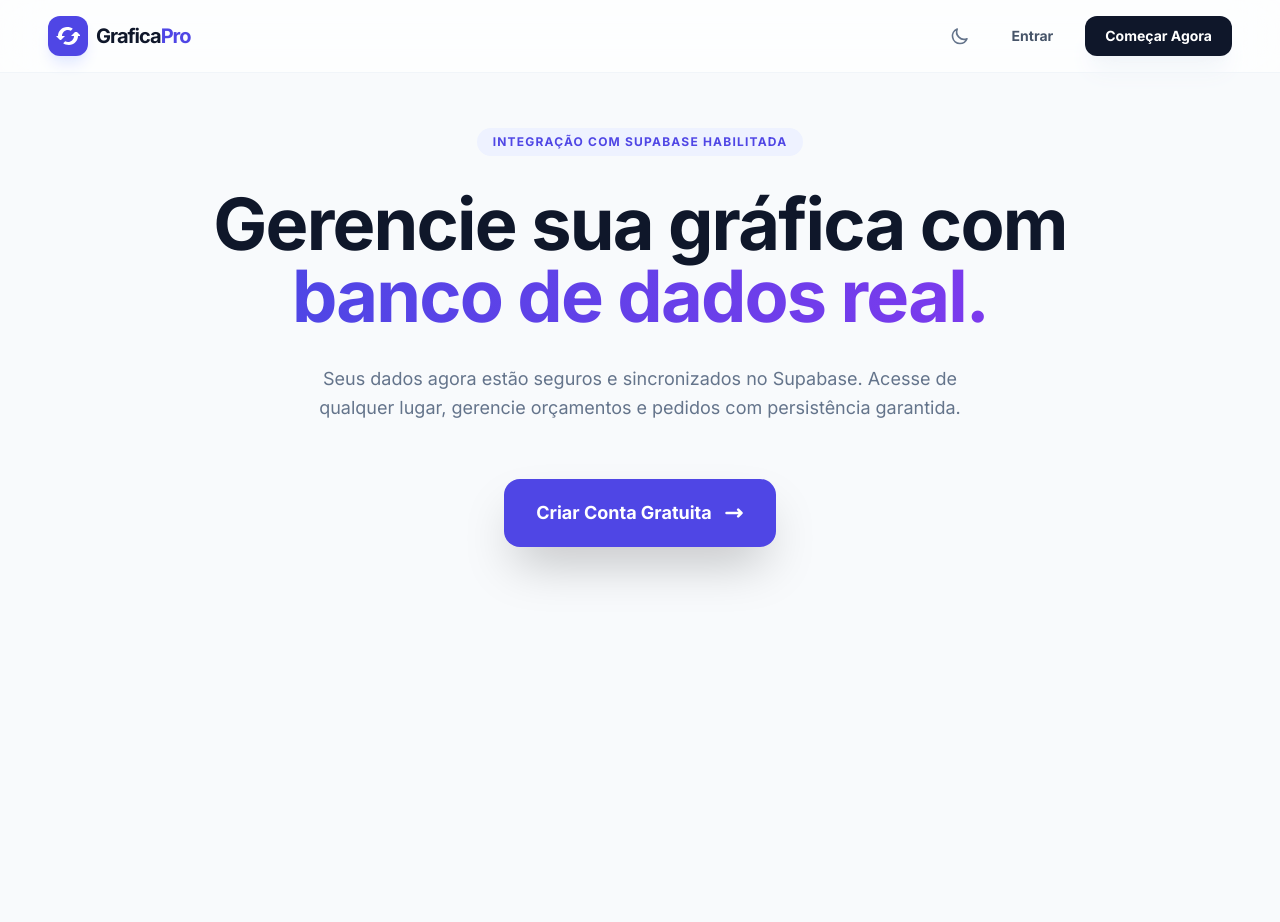
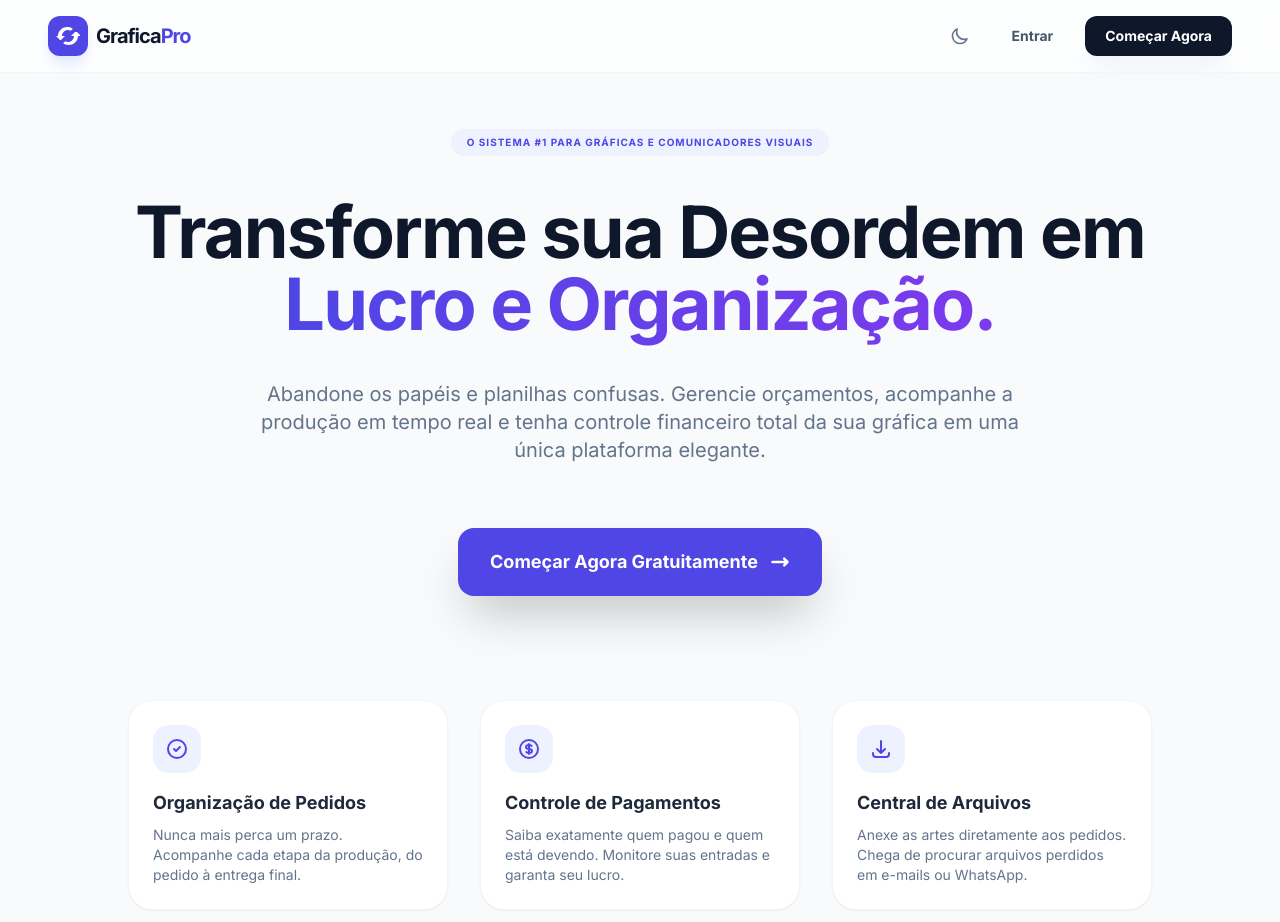
Before and after one commit to ccesarsp182/graficapro, a React (Vite) app: page / in a window 1280 px wide. Shown: the top 922 px of the page. Before the commit the page ends 800 px from the top, so only its background shows below. Built offline with nearby package versions, Linux system fonts and the light colour scheme.

Commit message:
feat: Refactor landing page content and auth flow
Updates the landing page text for better clarity and impact.
Adjusts the authentication flow to correctly handle email confirmation scenarios and provides more specific error messages to the user.

```diff
--- a/components/LandingPage.tsx
+++ b/components/LandingPage.tsx
@@ -37,7 +37,6 @@ const LandingPage: React.FC<LandingPageProps> = ({ onAuthSuccess, isDarkMode, to
 
         if (signUpError) throw signUpError;
 
-        // Se o email_confirmed_at for nulo e não houver erro, o Supabase enviou um e-mail de confirmação
         if (data.user && !data.session) {
           setError('E-mail de confirmação enviado! Verifique sua caixa de entrada para ativar sua conta.');
           setIsAuthenticating(false);
@@ -70,7 +69,6 @@ const LandingPage: React.FC<LandingPageProps> = ({ onAuthSuccess, isDarkMode, to
       console.error('Erro de Autenticação:', err);
       let message = err.message || 'Erro na autenticação.';
 
-      // Tratamento específico para o erro de limite de e-mail do Supabase
       if (message.includes('rate limit exceeded')) {
         message = 'Limite de e-mails atingido! O Supabase permite apenas 3 novos cadastros por hora. Aguarde um momento ou desative a "Confirmação de E-mail" no painel do Supabase para testes.';
       } else if (message.includes('Invalid login credentials')) {
@@ -214,22 +212,51 @@ const LandingPage: React.FC<LandingPageProps> = ({ onAuthSuccess, isDarkMode, to
       </nav>
 
       <main className="pt-32 pb-20 px-6 md:px-12">
-        <div className="max-w-5xl mx-auto text-center space-y-8">
-          <div className="inline-block px-4 py-1.5 bg-indigo-50 dark:bg-indigo-900/20 text-indigo-600 dark:text-indigo-400 rounded-full text-xs font-black uppercase tracking-widest animate-slideDown">
-            Integração com Supabase Habilitada
+        <div className="max-w-5xl mx-auto text-center space-y-10">
+          <div className="inline-block px-4 py-1.5 bg-indigo-50 dark:bg-indigo-900/20 text-indigo-600 dark:text-indigo-400 rounded-full text-[10px] font-black uppercase tracking-widest animate-slideDown">
+            O SISTEMA #1 PARA GRÁFICAS E COMUNICADORES VISUAIS
           </div>
+
           <h1 className="text-5xl md:text-7xl font-black text-slate-900 dark:text-white leading-[1.1] tracking-tight animate-slideDown">
-            Gerencie sua gráfica com <br />
-            <span className="text-transparent bg-clip-text bg-gradient-to-r from-indigo-600 to-violet-600">banco de dados real.</span>
+            Transforme sua Desordem em <br />
+            <span className="text-transparent bg-clip-text bg-gradient-to-r from-indigo-600 to-violet-600">Lucro e Organização.</span>
           </h1>
-          <p className="text-lg text-slate-500 dark:text-slate-400 max-w-2xl mx-auto leading-relaxed animate-slideDown">
-            Seus dados agora estão seguros e sincronizados no Supabase. Acesse de qualquer lugar, gerencie orçamentos e pedidos com persistência garantida.
+
+          <p className="text-lg md:text-xl text-slate-500 dark:text-slate-400 max-w-3xl mx-auto leading-relaxed animate-slideDown">
+            Abandone os papéis e planilhas confusas. Gerencie orçamentos, acompanhe a produção em tempo real e tenha controle financeiro total da sua gráfica em uma única plataforma elegante.
           </p>
+
           <div className="flex flex-col sm:flex-row items-center justify-center gap-4 pt-6 animate-slideDown">
             <button onClick={() => openModal('signup')} className="group px-8 py-5 bg-indigo-600 text-white rounded-2xl font-black text-lg shadow-2xl hover:bg-indigo-700 transition-all active:scale-95 flex items-center gap-3">
-              Criar Conta Gratuita
+              Começar Agora Gratuitamente
               <svg className="w-5 h-5 group-hover:translate-x-1 transition-transform" fill="none" stroke="currentColor" viewBox="0 0 24 24"><path strokeLinecap="round" strokeLinejoin="round" strokeWidth="3" d="M17 8l4 4m0 0l-4 4m4-4H3"></path></svg>
             </button>
+          </div>
+
+          <div className="grid grid-cols-1 md:grid-cols-3 gap-8 pt-16 animate-fadeIn">
+            <div className="p-6 bg-white dark:bg-slate-900 rounded-3xl border border-slate-100 dark:border-slate-800 shadow-sm hover:shadow-md transition-all text-left">
+              <div className="w-12 h-12 bg-indigo-50 dark:bg-indigo-900/30 text-indigo-600 dark:text-indigo-400 rounded-2xl flex items-center justify-center mb-4">
+                <svg className="w-6 h-6" fill="none" stroke="currentColor" viewBox="0 0 24 24"><path strokeLinecap="round" strokeLinejoin="round" strokeWidth="2" d="M9 12l2 2 4-4m6 2a9 9 0 11-18 0 9 9 0 0118 0z"></path></svg>
+              </div>
+              <h3 className="font-black text-slate-800 dark:text-white text-lg">Organização de Pedidos</h3>
+              <p className="text-sm text-slate-500 dark:text-slate-400 mt-2">Nunca mais perca um prazo. Acompanhe cada etapa da produção, do pedido à entrega final.</p>
+            </div>
+
+            <div className="p-6 bg-white dark:bg-slate-900 rounded-3xl border border-slate-100 dark:border-slate-800 shadow-sm hover:shadow-md transition-all text-left">
+              <div className="w-12 h-12 bg-indigo-50 dark:bg-indigo-900/30 text-indigo-600 dark:text-indigo-400 rounded-2xl flex items-center justify-center mb-4">
+                <svg className="w-6 h-6" fill="none" stroke="currentColor" viewBox="0 0 24 24"><path strokeLinecap="round" strokeLinejoin="round" strokeWidth="2" d="M12 8c-1.657 0-3 .895-3 2s1.343 2 3 2 3 .895 3 2-1.343 2-3 2m0-8c1.11 0 2.08.402 2.599 1M12 8V7m0 1v8m0 0v1m0-1c-1.11 0-2.08-.402-2.599-1M21 12a9 9 0 11-18 0 9 9 0 0118 0z"></path></svg>
+              </div>
+              <h3 className="font-black text-slate-800 dark:text-white text-lg">Controle de Pagamentos</h3>
+              <p className="text-sm text-slate-500 dark:text-slate-400 mt-2">Saiba exatamente quem pagou e quem está devendo. Monitore suas entradas e garanta seu lucro.</p>
+            </div>
+
+            <div className="p-6 bg-white dark:bg-slate-900 rounded-3xl border border-slate-100 dark:border-slate-800 shadow-sm hover:shadow-md transition-all text-left">
+              <div className="w-12 h-12 bg-indigo-50 dark:bg-indigo-900/30 text-indigo-600 dark:text-indigo-400 rounded-2xl flex items-center justify-center mb-4">
+                <svg className="w-6 h-6" fill="none" stroke="currentColor" viewBox="0 0 24 24"><path strokeLinecap="round" strokeLinejoin="round" strokeWidth="2" d="M4 16v1a3 3 0 003 3h10a3 3 0 003-3v-1m-4-4l-4 4m0 0l-4-4m4 4V4"></path></svg>
+              </div>
+              <h3 className="font-black text-slate-800 dark:text-white text-lg">Central de Arquivos</h3>
+              <p className="text-sm text-slate-500 dark:text-slate-400 mt-2">Anexe as artes diretamente aos pedidos. Chega de procurar arquivos perdidos em e-mails ou WhatsApp.</p>
+            </div>
           </div>
         </div>
       </main>
```
